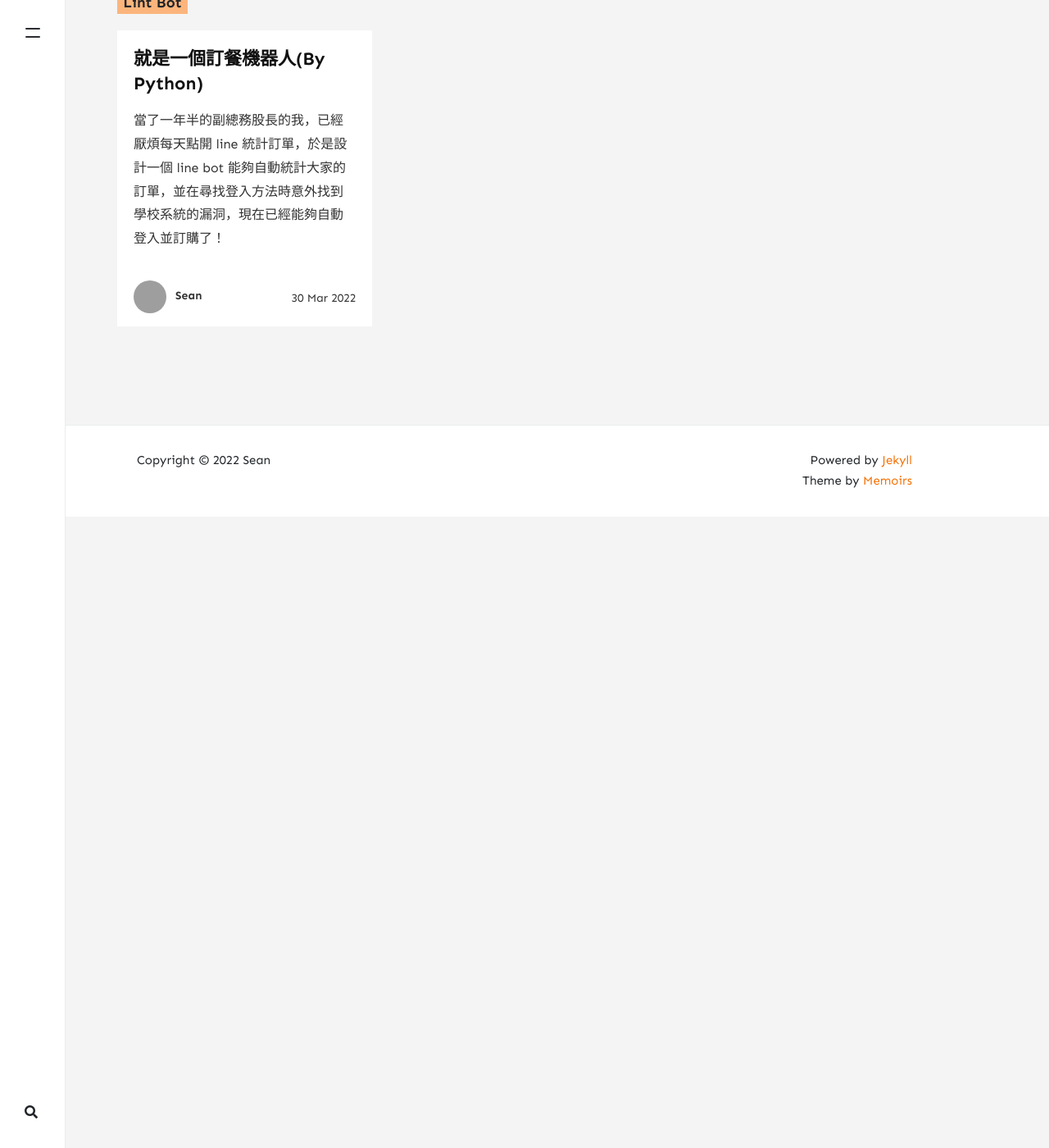
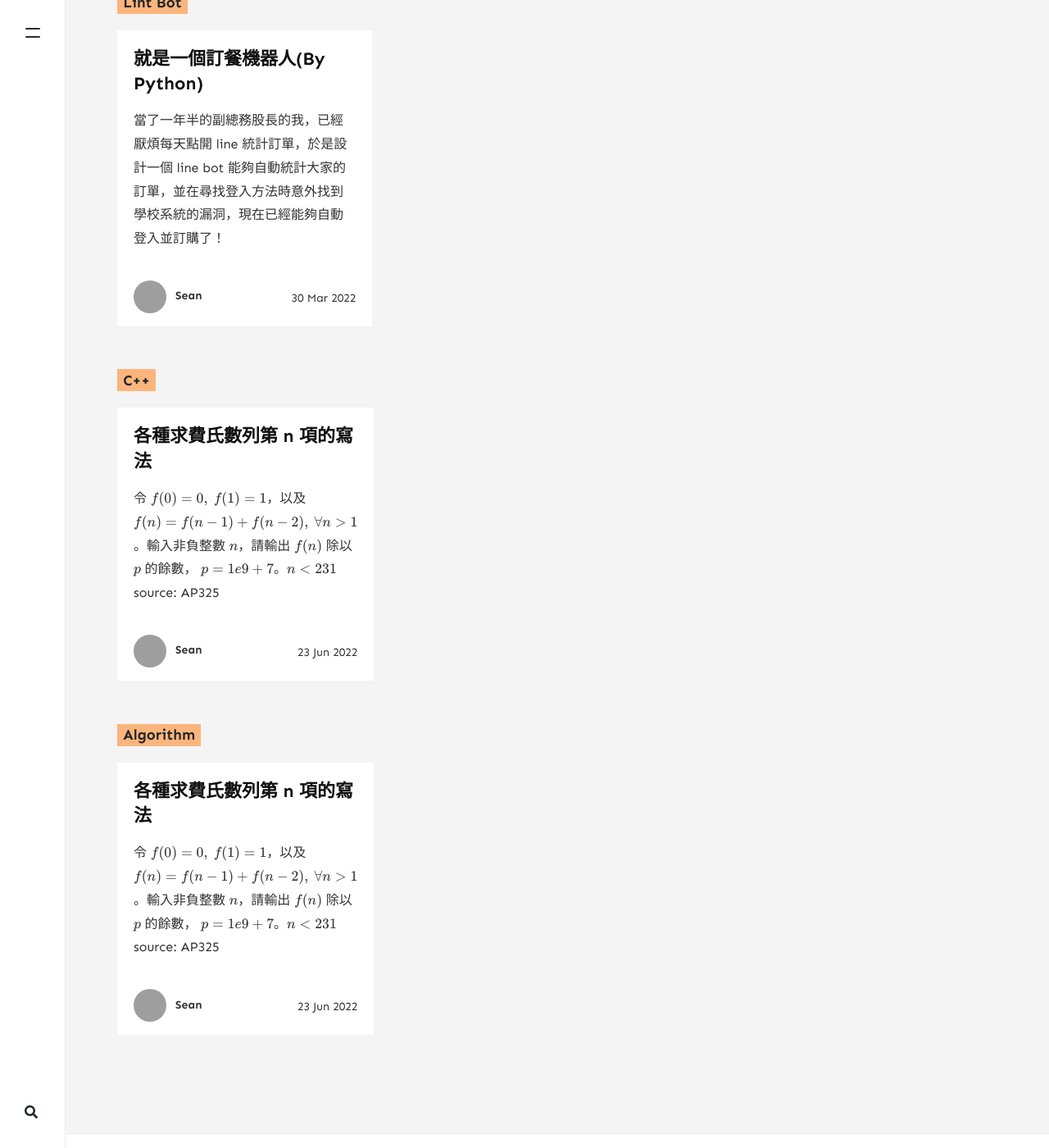
Before and after one commit to Sean20405/Sean20405.github.io, a Jekyll site: the page built from _pages/tags.md, in a window 1280 px wide and 1400 px high, scrolled down 4875 px. Shown: the whole window at 82% size. Built offline with Jekyll 4.4.1, drawn with Linux system fonts in a browser that asks for light colours; nearby versions of some CDN libraries; formulas are drawn with MathJax 3; before the commit the page ends 5505 px from its top, so only the background shows below that; grey boxes are pictures that could not be loaded.

Commit message:
post fibonacci series

````diff
--- a/_layouts/default.html
+++ b/_layouts/default.html
@@ -31,6 +31,7 @@
 
 {% capture layout %}{% if page.layout %}layout-{{ page.layout }}{% endif %}{% endcapture %}
 <body>
+    <script src="https://cdn.mathjax.org/mathjax/latest/MathJax.js?config=TeX-AMS-MML_HTMLorMML" type="text/javascript"></script>
 	<!-- defer loading of font and font awesome -->
 	<noscript id="deferred-styles">
 		<link href="https://fonts.googleapis.com/css?family=Sen:400,700&display=swap" rel="stylesheet">
--- /dev/null
+++ b/_posts/2022-06-23-fibonacci-series.md
@@ -0,0 +1,125 @@
+---
+layout: post
+title:  "各種求費氏數列第 n 項的寫法"
+author: Sean
+categories: [ Algorithm ]
+tags: [ C++, Algorithm ]
+disqus: false
+---
+
+> 令 $$f(0)=0,\ f(1)=1$$，以及 $$f(n)=f(n-1)+f(n-2),\  \forall n>1$$。輸入非負整數 $$n$$，請輸出 $$f(n)$$ 除以 $$p$$ 的餘數， $$p=1e9+7$$。$$n<231$$　　　　　source: AP325
+
+### 遞迴(Slowest)
+```cpp
+# include<bits/stdc++.h>
+using namespace std;
+typedef long long ll;
+const int p = 1e9+7;
+
+ll f(ll n){
+    if(n == 0) return 0;
+    if(n == 1) return 1;
+    return (f(n-1) + f(n-2)) % p;
+}
+
+int main(){
+    ll n;
+    while(cin>>n){
+        // clock_t a, b;
+        // a = clock();
+        cout << "ans: " << f(n) << '\n';
+        // b = clock();
+        // cout << "time: " << b-a << '\n';
+    }
+    return 0;
+}
+```
+![](https://i.imgur.com/zsKtCsA.png)
+
+
+### 迴圈($$O(n)$$)
+```cpp
+# include<bits/stdc++.h>
+using namespace std;
+typedef long long ll;
+const int p = 1e9+7;
+
+int main(){
+    ll n;
+    ll a, b, c;
+    while(cin>>n){
+        // clock_t x, y;
+        // x = clock();
+        a = 0;
+        b = 1;
+        for(ll i=2; i<=n; i++){
+            c = (a + b) % p;
+            a = b;
+            b = c;
+        }
+        cout << "ans: " << c << '\n';
+        // y = clock();
+        // cout << "time: " << y-x << '\n';
+    }
+    return 0;
+}
+```
+![](https://i.imgur.com/VGxH56F.png)
+
+
+### 矩陣快速冪($$O(log\ n)$$)
+```cpp
+# include<bits/stdc++.h>
+using namespace std;
+typedef long long ll;
+const int p = 1e9+7;
+
+struct matrix{
+    ll mat[2][2];
+    // initialized
+    void init(ll a, ll b, ll c, ll d){
+        mat[0][0] = a;
+        mat[0][1] = b;
+        mat[1][0] = c;
+        mat[1][1] = d;
+        return;
+    }
+};
+
+// matrix multiply
+matrix mul(matrix A, matrix B){
+    matrix ANS;
+    ANS.init(0, 0, 0, 0);
+    for(int i=0; i<2; i++){
+        for(int j=0; j<2; j++){
+            for(int k=0; k<2; k++) ANS.mat[i][j] += (A.mat[i][k] * B.mat[k][j]) % p;
+            ANS.mat[i][j] %= p;
+        }
+    }
+    return ANS;
+}
+
+matrix exp(matrix A, ll n){
+    if(n == 1) return A;
+    if(n & 1) return mul(exp(A, n-1), A);
+    matrix TMP;
+    TMP.init(0, 0, 0, 0);
+    TMP = exp(A, n/2);
+    return mul(TMP, TMP);
+}
+
+int main(){
+    ll n;
+    matrix A;
+    A.init(1, 1, 1, 0);
+    while(cin>>n && n!=-1){
+        clock_t a, b;
+        a = clock();
+        cout << "ans: " << exp(A, n-1).mat[0][0] % p << '\n';
+        b = clock();
+        cout << "time: " << b-a << '\n';
+    }
+    return 0;
+}
+```
+![](https://i.imgur.com/Qho0xEo.png)
````
Also changed, not shown: _posts/2022-03-30-lunch-bot.md (+1 -1 lines).
